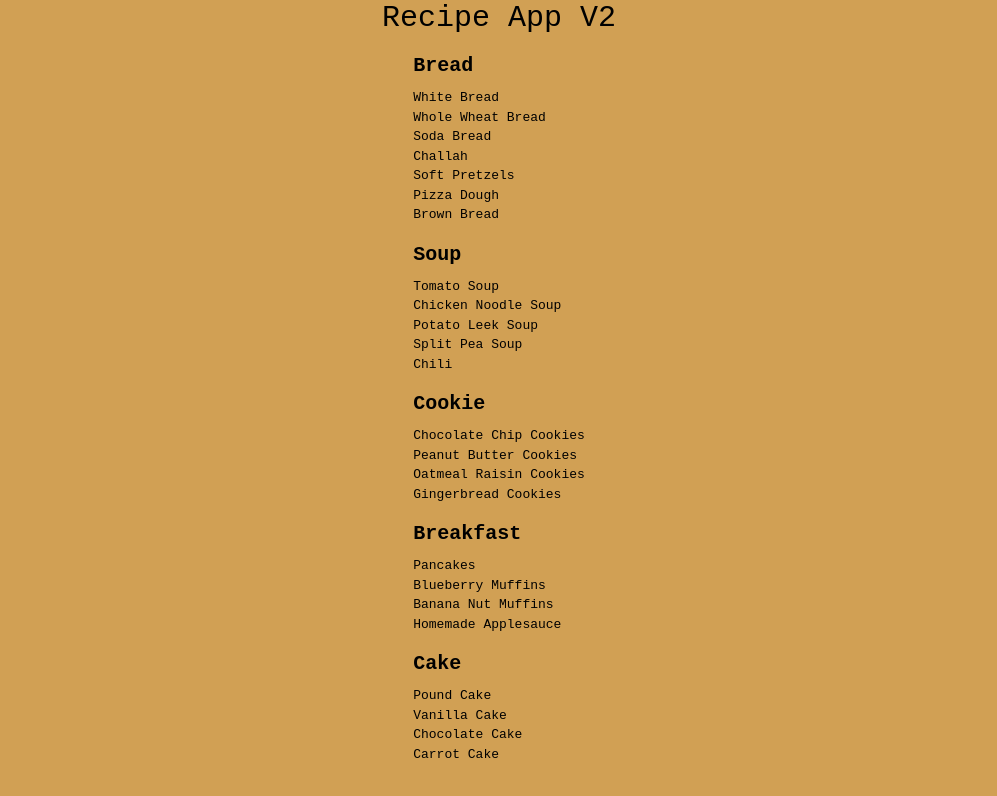
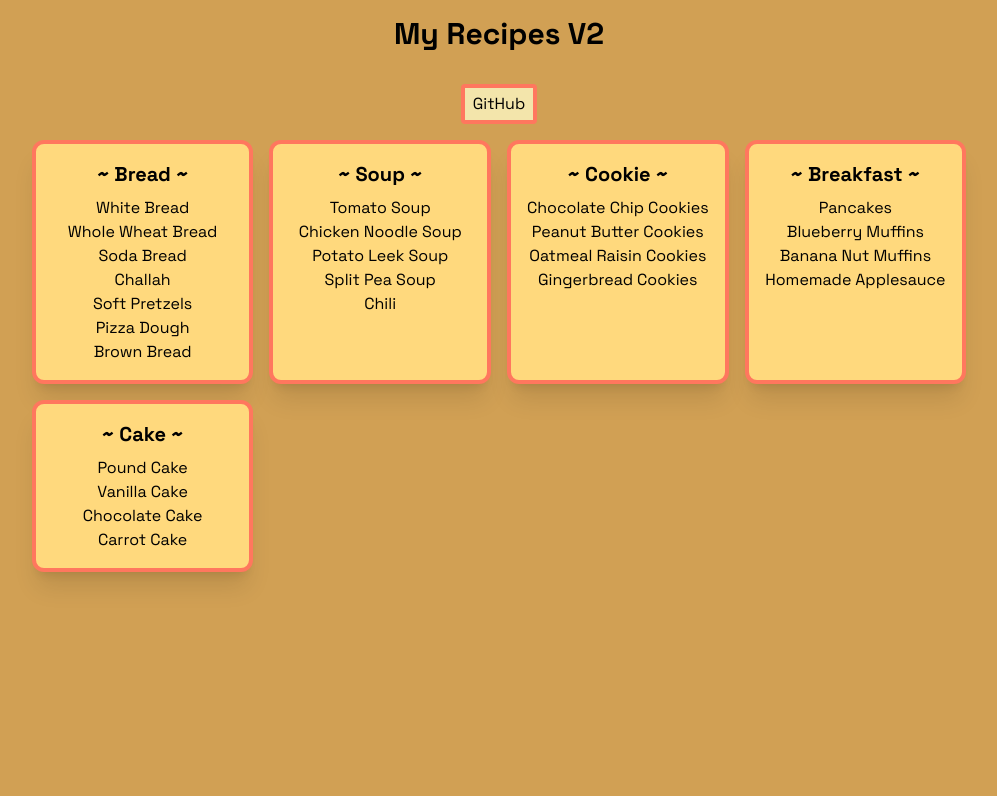
Before and after one commit to amy-enn/recipe-app-v2, a React (Vite) app: page / in a window 1280 px wide. Shown: the top 796 px of the page, without its empty margins (141-1138 px from the left). Built offline with nearby package versions, Linux system fonts and the light colour scheme.

Commit message:
arranged recipe list in grid layout, doing some styling

```diff
--- a/src/components/Modal.tsx
+++ b/src/components/Modal.tsx
@@ -22,31 +22,31 @@ const Modal = ({ isOpen, onClose }: ModalProps) => {
   return (
     <div className="fixed inset-0 bg-cocoa bg-opacity-75 flex items-center justify-center z-50">
 
-      <div className="bg-butter shadow-lg p-8 max-w-sm w-full">
+      <div className="bg-butter border-4 border-peach shadow-lg p-8 max-w-[90vw] max-h-[90vh] overflow-y-auto">
         <h2 className="text-2xl font-bold mb-4">{selectedRecipe.recipe_name}</h2>
 
         <p>{selectedRecipe.description}</p>
 
-        <h4>Ingredients:</h4>
+        <h4 className="text-lg mt-4 font-bold">Ingredients:</h4>
         <ul>
           {selectedRecipe.ingredients.map((ingredient, index) => (
-            <li key={index}>
+            <li key={index} className="my-2">
               ✦ {ingredient.quantity}{" "}
               {ingredient.ingredient_name.toLowerCase()}
             </li>
           ))}
         </ul>
 
-        <h4>Instructions:</h4>
+        <h4 className="text-lg mt-4 font-bold">Instructions:</h4>
         <ul>
           {selectedRecipe.instructions.map((instruction, index) => (
-            <li key={index}>
+            <li key={index} className="my-2">
               ➸ {instruction}
             </li>
           ))}
         </ul>
 
-        <button className="bg-rose border-4 border-cocoa text-black py-1 px-2 rounded hover:scale-105" onClick={onClose}>
+        <button className="bg-vanilla border-4 border-peach text-black py-1 px-2 rounded hover:scale-105" onClick={onClose}>
           Close
         </button>
 
--- a/src/components/RecipeList.tsx
+++ b/src/components/RecipeList.tsx
@@ -15,6 +15,7 @@ const RecipeList = ({ onRecipeSelect }: RecipeListProps) => {
 
     const { recipes } = context;
 
+    // TODO: switch to useMemo for the grouped recipes
     const groupedRecipes = recipes.reduce((acc, recipe) => {
         const category = recipe.category;
         if (!acc[category]) {
@@ -25,20 +26,24 @@ const RecipeList = ({ onRecipeSelect }: RecipeListProps) => {
     }, {} as Record<string, Recipe[]>);
 
     return (
-        <div className="recipe-list">
+        <div className="grid grid-cols-1 sm:grid-cols-2 lg:grid-cols-3 xl:grid-cols-4 gap-4">
             {Object.keys(groupedRecipes).map((category) => (
-                <div key={category}>
-                    <h2 className="text-xl font-bold mt-4 mb-2">{category}</h2>
-                    {groupedRecipes[category].map((recipe) => (
+                <div key={category} className="p-4 bg-butter rounded-xl shadow-xl border-4 border-peach">
+                    <h2 className="text-xl font-bold mb-2 text-center">~ {category} ~</h2>
+                    <ul>
+                        {groupedRecipes[category].map((recipe) => (
 
-                        <div
-                            key={recipe.recipe_id}
-                            onClick={() => onRecipeSelect(recipe)} className="cursor-pointer hover:underline">
-                            {recipe.recipe_name}
-                        </div>))}
+                            <li
+                                key={recipe.recipe_id}
+                                onClick={() => onRecipeSelect(recipe)} className="cursor-pointer hover:underline text-center">
+                                {recipe.recipe_name}
+                            </li>
+                        ))}
+                    </ul>
                 </div>
             ))}
         </div>
+
     );
 };
 
--- a/src/index.css
+++ b/src/index.css
@@ -1,7 +1,13 @@
+@import url('https://fonts.googleapis.com/css2?family=Nerko+One&display=swap');
+@import url('https://fonts.googleapis.com/css2?family=Space+Grotesk:wght@300..700&display=swap');
+
 @tailwind base;
 @tailwind components;
 @tailwind utilities;
 
+
+
 body {
-    font-family: monospace;
+    /* font-family: "Nerko One", cursive; */
+    font-family: "Space Grotesk", sans-serif;
 }
--- a/src/routes/Root.tsx
+++ b/src/routes/Root.tsx
@@ -20,15 +20,15 @@ export default function Root() {
   };
 
   return (
-    <div className="bg-caramel flex flex-col items-center h-screen">
+    <div className="bg-caramel flex flex-col items-center min-h-screen">
 
-      <h1 className="text-3xl">Recipe App V2</h1>
+      <h1 className="text-3xl font-bold my-4">My Recipes V2</h1>
+      <a className="bg-vanilla border-4 border-peach text-black py-1 px-2 my-4 rounded hover:scale-105">
+        GitHub
+      </a>
 
       <RecipeList onRecipeSelect={selectRecipe} />
 
-      {/* <button className="bg-rose border-4 border-cocoa text-black py-1 px-2 rounded hover:scale-105" onClick={() => setIsModalOpen(true)}>
-            Modal
-        </button> */}
 
       <Modal isOpen={isModalOpen} onClose={() => setIsModalOpen(false)} />
 
--- a/tailwind.config.js
+++ b/tailwind.config.js
@@ -1,11 +1,4 @@
 /** @type {import('tailwindcss').Config} */
-// export default {
-//   content: [],
-//   theme: {
-//     extend: {},
-//   },
-//   plugins: [],
-// }
 
 export default {
   purge: ['./src/**/*.{js,jsx,ts,tsx}', './public/index.html'],
@@ -15,7 +8,7 @@ export default {
       colors: {
         vanilla: '#f3e5ab',
         peach: '#ff775e',
-        rose: '#f4c2c2',
+        rose: '#c37960',
         butter: '#ffd97d',
         caramel: '#d1a054',
         cocoa: '#8d4e3a'
```
